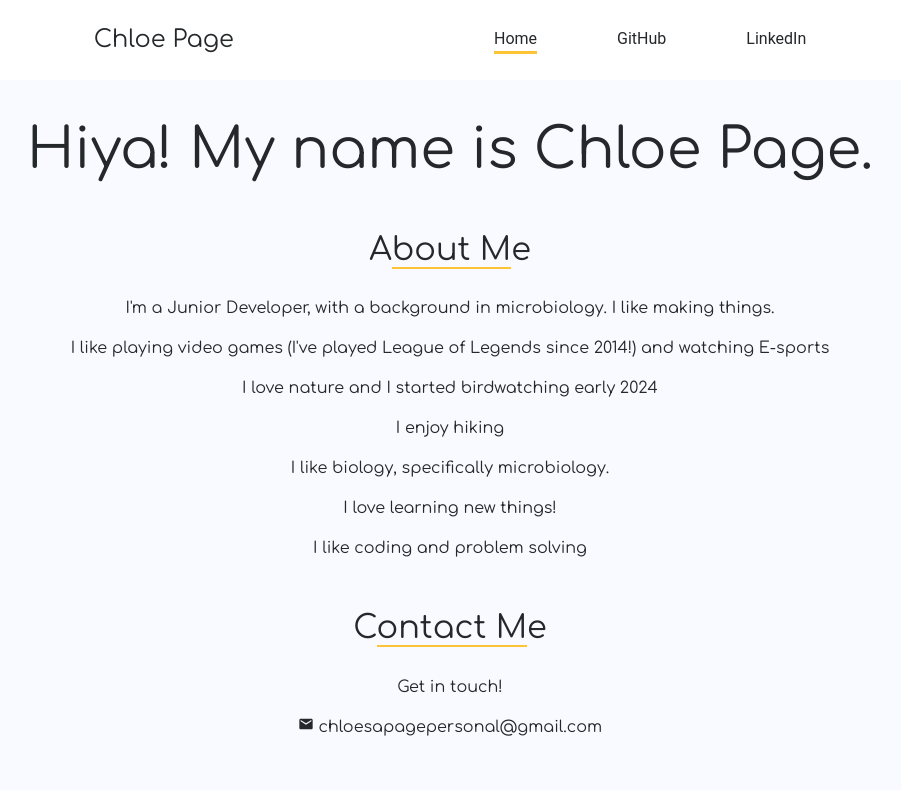
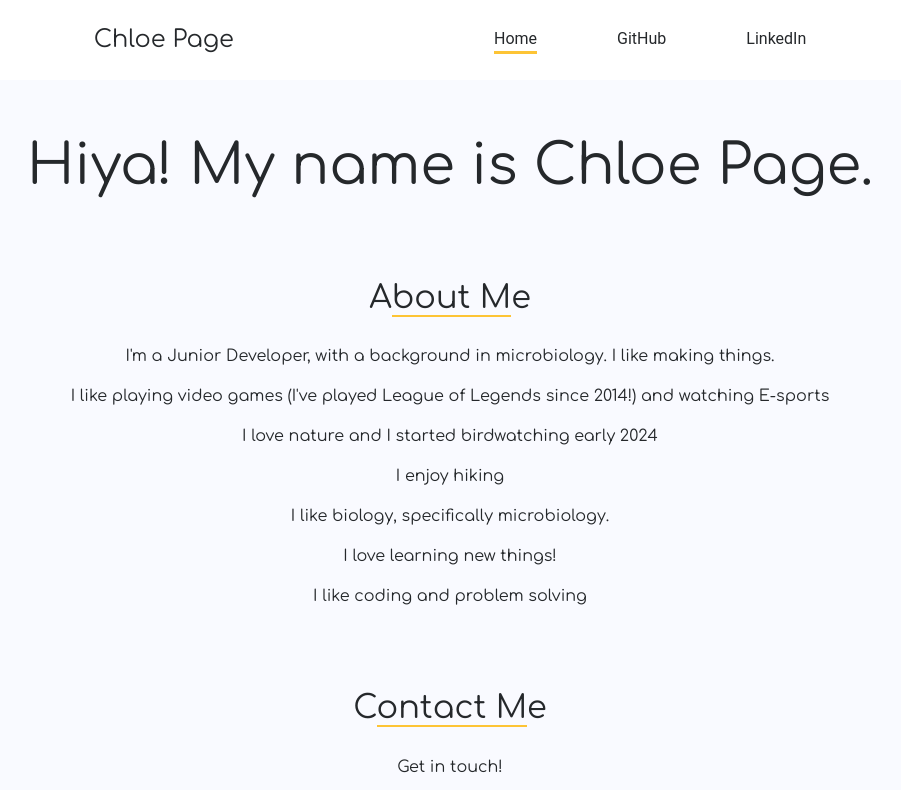
Before and after one commit to ChloeSAPage/portfolio, a React (Vite) app: page / in a window 1280 px wide. Shown: the top 790 px of the page, without its empty margins (190-1091 px from the left). Built offline with nearby package versions, Linux system fonts and the light colour scheme.

Commit message:
Add padding

```diff
--- a/src/components/views/Home/Home.module.css
+++ b/src/components/views/Home/Home.module.css
@@ -2,6 +2,7 @@
     width: 100%;
     color: var(--black);
     text-align: center;
+    padding: 1rem
 }
 
 .tagline {
@@ -17,14 +18,10 @@
     gap: 2rem;
 }
 
-.aboutme {
-    margin-top: 3rem;
-}
-
 .underline {
     border-bottom: 2px solid var(--yellow);
 }
 
 .title {
-    margin-top: 3rem;
+    margin-top: 5rem;
 }
```
